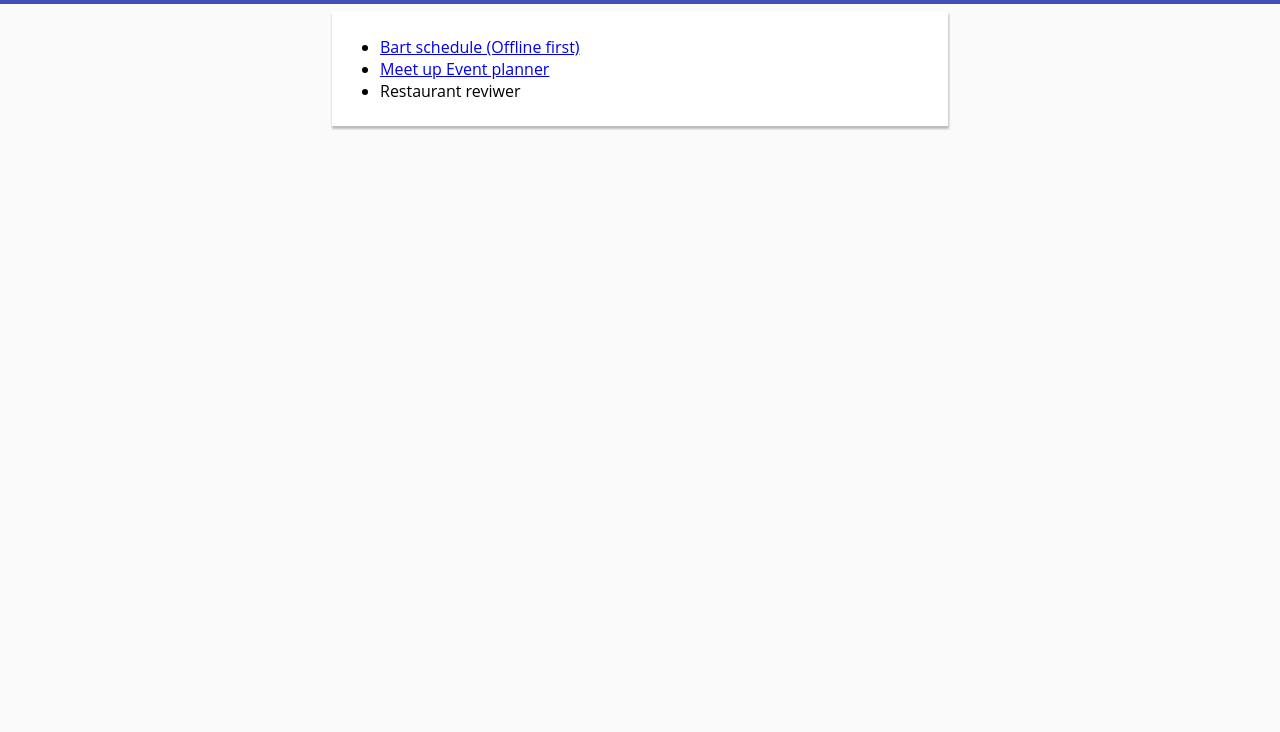
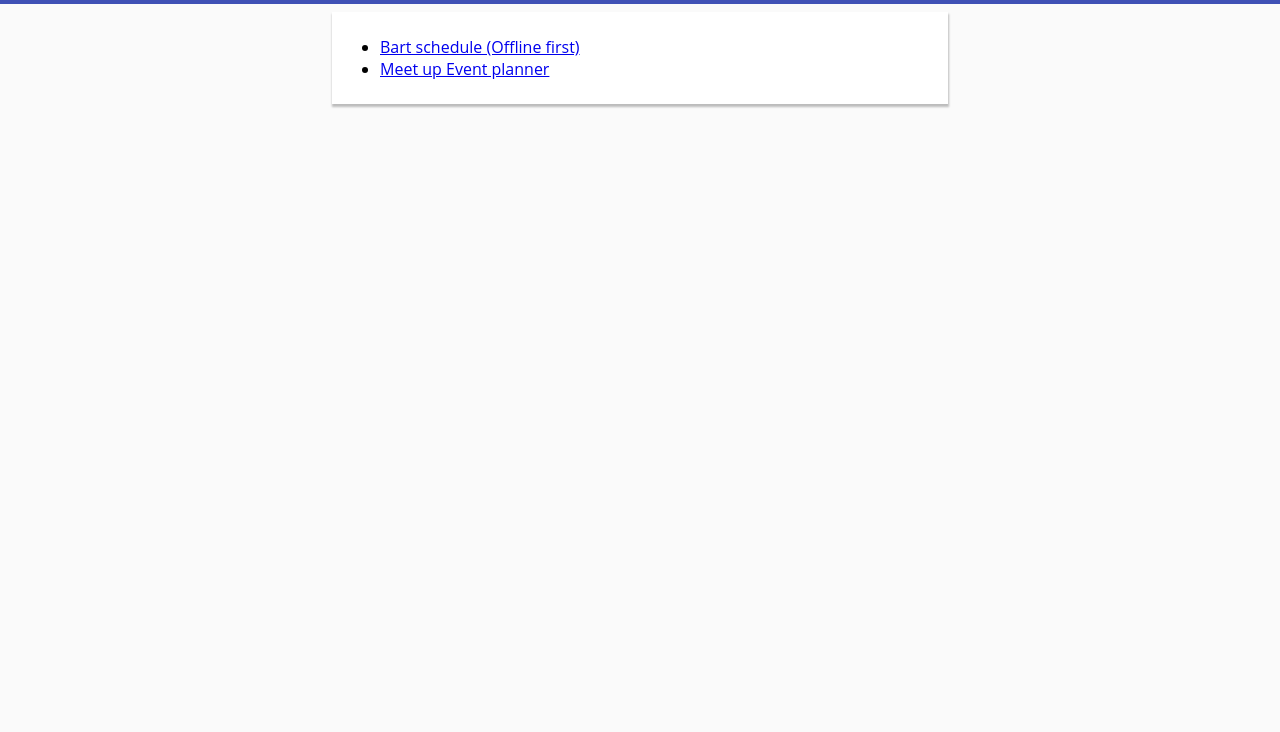
Before and after one commit to hanaraya/hanaraya.github.io, a plain HTML site: page index.html in a window 1280 px wide. Shown: the part 68-800 px from the top of the page. Drawn offline with Linux system fonts and the light colour scheme.

Commit message:
style: remove project that is not ready for deploy

```diff
--- a/index.html
+++ b/index.html
@@ -14,7 +14,6 @@
 			<ul>
 				<li><a href="http://hanaraya.github.io/public-transportation-app/">Bart schedule (Offline first)</a></li>
 				<li><a href="http://hanaraya.github.io/meet-up-event-planner/">Meet up Event planner</a></li>
-				<li>Restaurant reviwer</li>
 			</ul>
 		</div>
 	</div>
```
